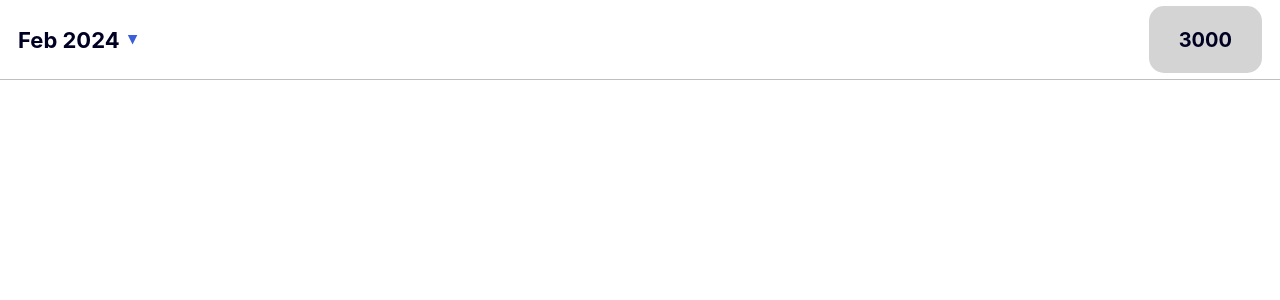
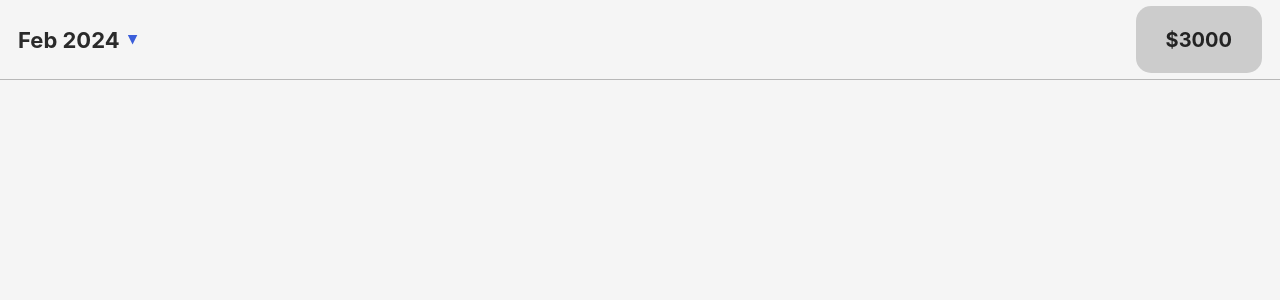
Before and after one commit to Hugo-Farias/budget-control, a React (Vite) app: page / in a window 1280 px wide. Shown: the top 300 px of the page. Built offline with nearby package versions, Linux system fonts and the light colour scheme.

Commit message:
changed variable colors css

```diff
--- a/src/components/Header.scss
+++ b/src/components/Header.scss
@@ -32,8 +32,14 @@
     max-height: 85%;
     //width: 10rem;
     background-color: $color-gray;
+    //background-color: black;
     border-radius: 1.5rem;
     font-weight: 700;
     font-size: 2rem;
+    //mix-blend-mode: luminosity;
+
+    &::before {
+      content: "$";
+    }
   }
 }
--- a/src/index.scss
+++ b/src/index.scss
@@ -26,4 +26,5 @@ html {
 
 body {
   color: $color-font;
+  background-color: $color-background;
 }
--- a/src/scss-imports/_variables.scss
+++ b/src/scss-imports/_variables.scss
@@ -2,7 +2,9 @@
 $screen-mid: 600px;
 
 //Colors
+$color-background: rgba(0, 0, 0, 0.04);
 $color-primary: rgb(59, 94, 218);
-$color-font: rgb(0, 0, 35);
+$color-font: rgba(0, 0, 0, 0.83);
+//$color-font: rgb(0, 0, 35);
 $color-gray: rgba(0, 0, 0, 0.17);
 $color-border: rgba(0, 0, 0, 0.25);
```
